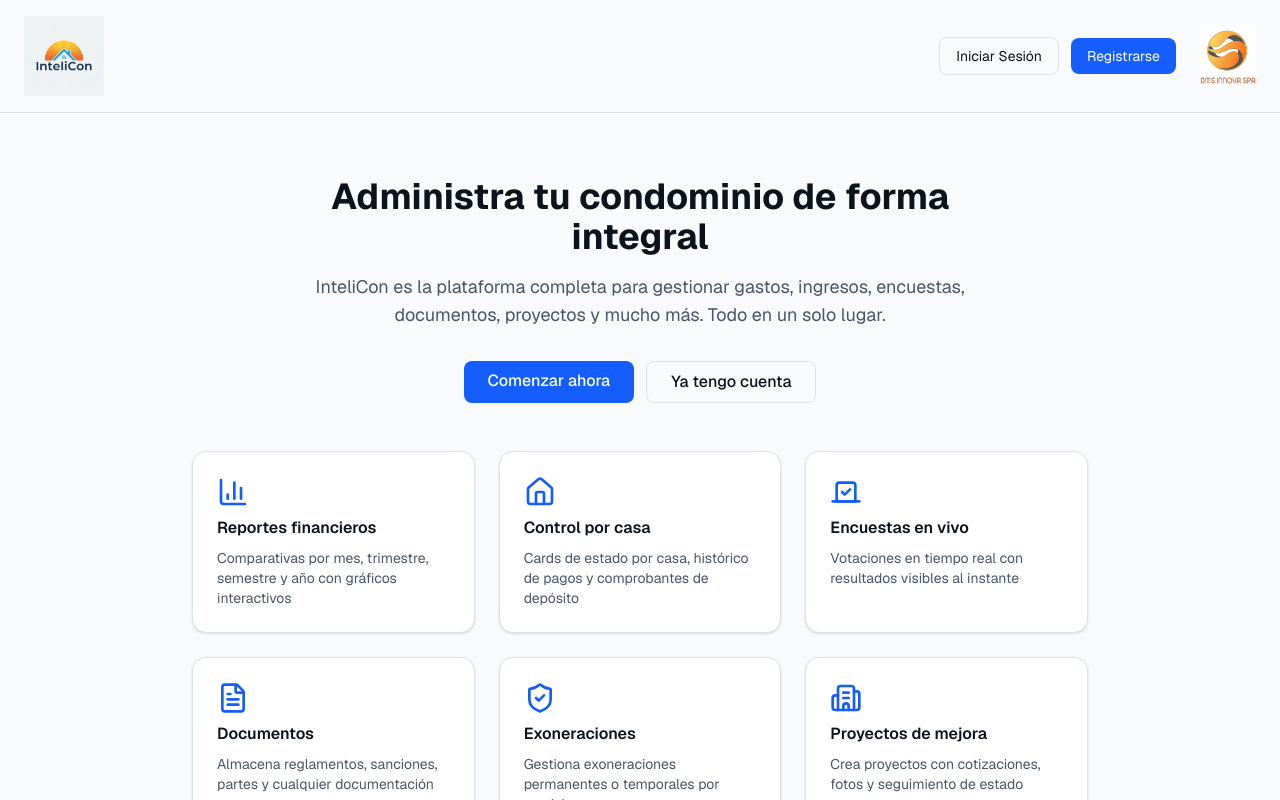
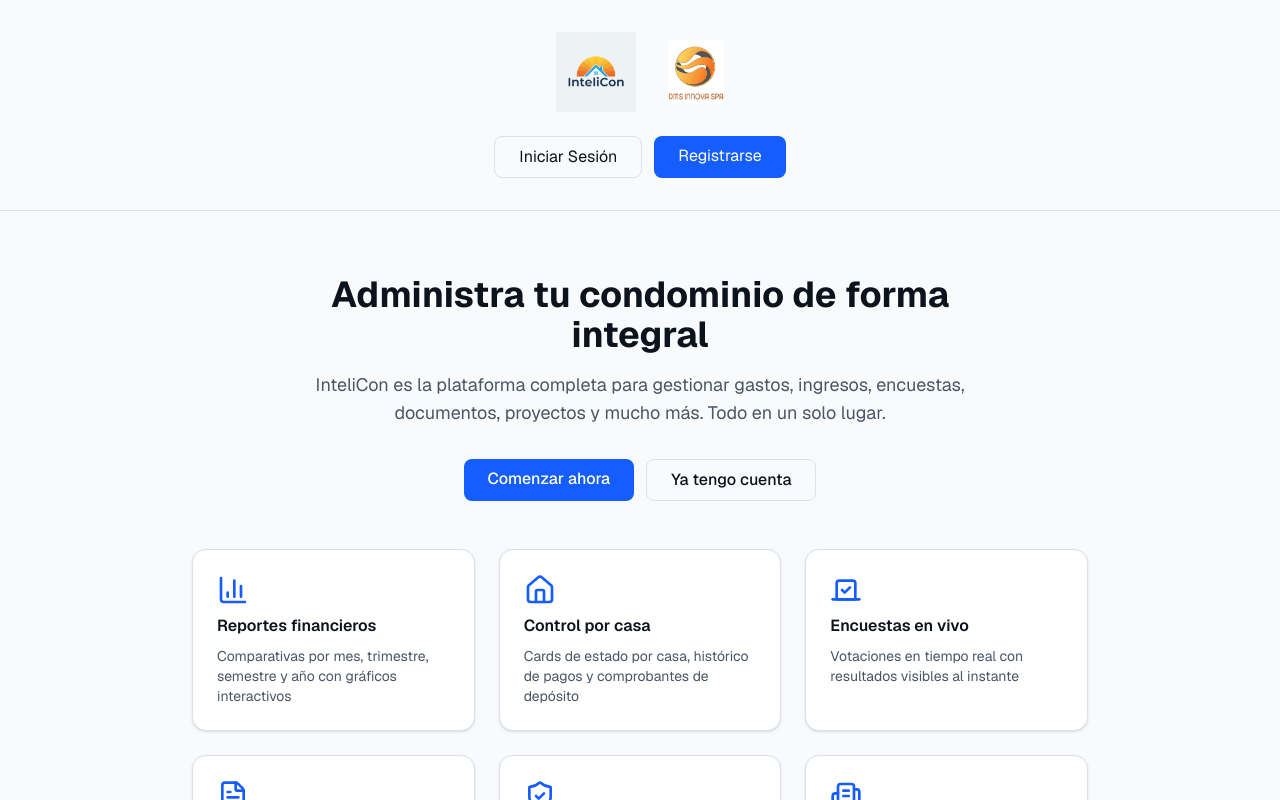
Before and after one commit to davaprogramers-prog/v0-condominium-dms, a Next.js app: page / in a window 1280 px wide. Shown: the top 800 px of the page. Built offline with nearby package versions, Linux system fonts and the light colour scheme; no server answers; the database is empty.

Commit message:
feat: redesign centered and symmetrical header
Update header layout to be fully centered and symmetrical.

```diff
--- a/app/page.tsx
+++ b/app/page.tsx
@@ -8,22 +8,27 @@ import { CompanyLogo } from "@/components/company-logo"
 export default function LandingPage() {
   return (
     <div className="flex min-h-screen flex-col">
-      <header className="flex flex-col gap-4 border-b px-4 py-4 sm:flex-row sm:items-center sm:justify-between sm:px-6 sm:py-4">
-        <SiteLogo />
-        <div className="flex flex-col items-center gap-4 sm:flex-row sm:gap-6">
-          <div className="flex items-center gap-2 sm:gap-3">
-            <Link href="/auth/login" className="px-3 py-2 text-sm sm:px-4 sm:py-2 border rounded-md hover:bg-gray-100 whitespace-nowrap">
-              Iniciar Sesión
-            </Link>
-            <Link href="/auth/registro" className="px-3 py-2 text-sm sm:px-4 sm:py-2 bg-blue-600 text-white rounded-md hover:bg-blue-700 whitespace-nowrap">
-              Registrarse
-            </Link>
-          </div>
+      <header className="flex flex-col items-center justify-center gap-6 border-b px-4 py-6 sm:px-6 sm:py-8">
+        {/* Logos centrados */}
+        <div className="flex items-center justify-center gap-8 flex-wrap">
+          <SiteLogo />
           <div className="hidden sm:block">
             <CompanyLogo />
           </div>
         </div>
-        <div className="block sm:hidden w-16 h-16 flex items-center justify-center">
+
+        {/* Botones centrados */}
+        <div className="flex flex-col gap-3 sm:flex-row sm:gap-3">
+          <Link href="/auth/login" className="px-6 py-2 text-sm sm:text-base border rounded-md hover:bg-gray-100 whitespace-nowrap text-center">
+            Iniciar Sesión
+          </Link>
+          <Link href="/auth/registro" className="px-6 py-2 text-sm sm:text-base bg-blue-600 text-white rounded-md hover:bg-blue-700 whitespace-nowrap text-center">
+            Registrarse
+          </Link>
+        </div>
+
+        {/* Logo empresa en móvil centrado */}
+        <div className="sm:hidden">
           <CompanyLogo />
         </div>
       </header>
```
